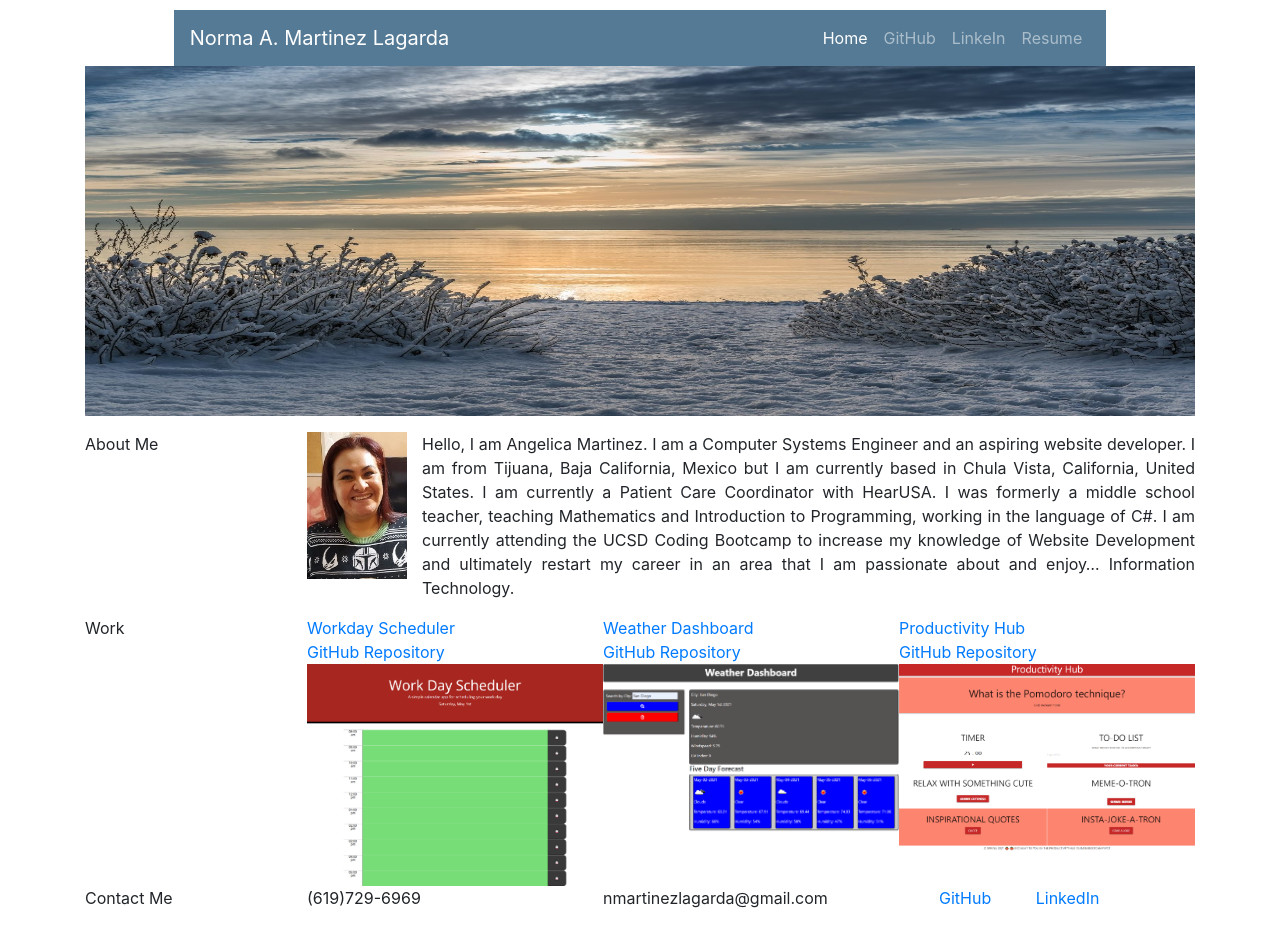
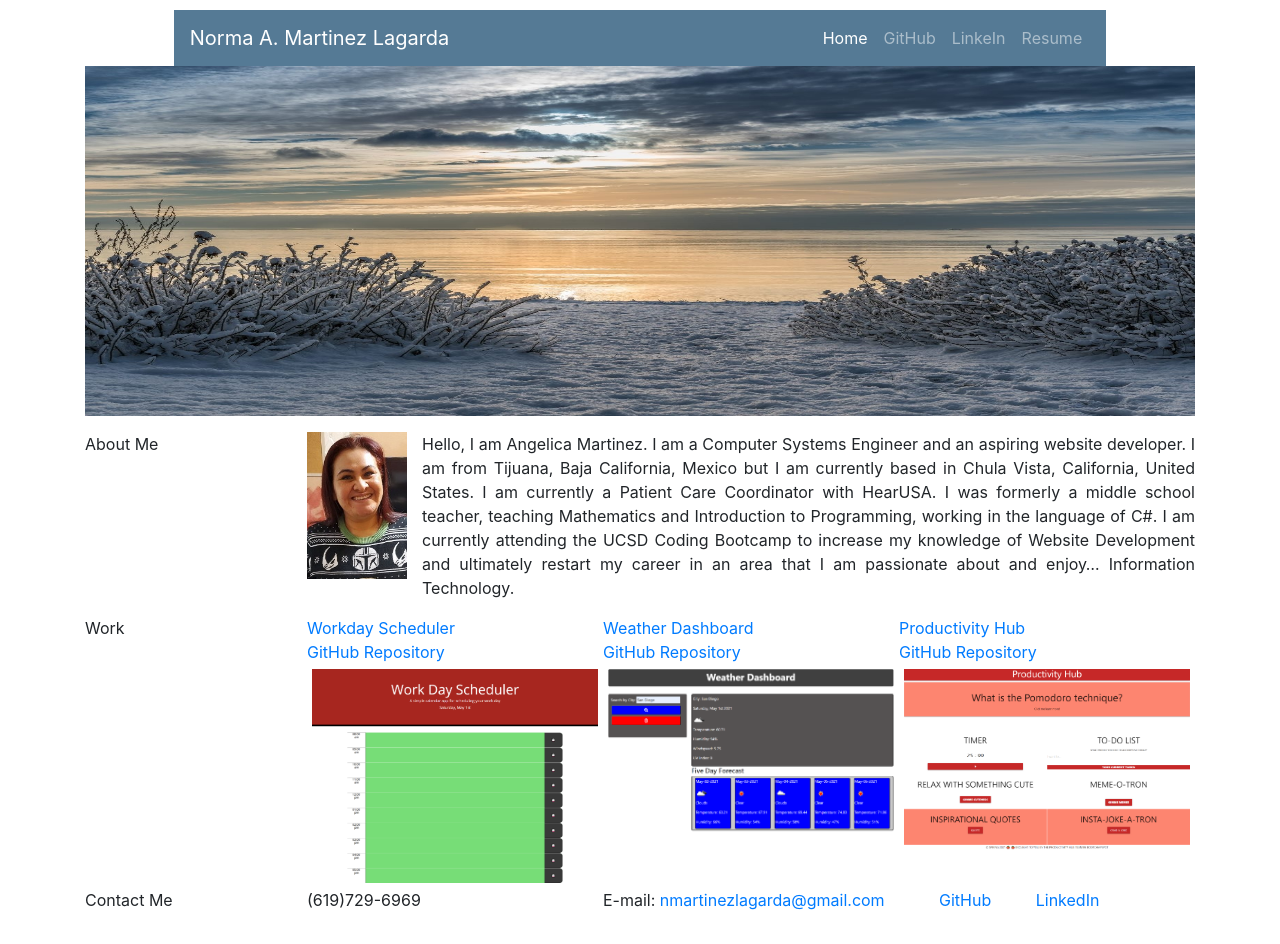
Before and after one commit to AngyMtz/Professional-Materials, a plain HTML site: page index.html in a window 1280 px wide. Drawn offline with nearby package versions, Linux system fonts and the light colour scheme.

Commit message:
Email hyperlink

```diff
--- a/assets/css/style.css
+++ b/assets/css/style.css
@@ -44,6 +44,10 @@ nav{
     grid-area: Work;
 }
 
+.workImage {
+    padding: 5px;
+}
+
 .Scheduler {
     grid-area: Scheduler;
 }
--- a/index.html
+++ b/index.html
@@ -52,17 +52,17 @@
           <div class="Scheduler">
             <a href="https://angymtz.github.io/Workday-Scheduler/">Workday Scheduler</a><br>
             <a href="https://github.com/AngyMtz/Productivity-Hub">GitHub Repository</a>
-            <a href="https://angymtz.github.io/Workday-Scheduler/"><img src="./assets/images/Scheduler.png" width="100%"></a>
+            <a href="https://angymtz.github.io/Workday-Scheduler/"><img class="workImage" src="./assets/images/Scheduler.png" width="100%"></a>
           </div>
           <div class="Weather">
             <a href="https://angymtz.github.io/Weather-Dashboard/">Weather Dashboard</a><br>
             <a href="https://github.com/AngyMtz/Weather-Dashboard">GitHub Repository</a>
-            <a href="https://angymtz.github.io/Weather-Dashboard/"><img src="./assets/images/Weather.png" width="100%"></a>
+            <a href="https://angymtz.github.io/Weather-Dashboard/"><img class="workImage"src="./assets/images/Weather.png" width="100%"></a>
           </div>
           <div class="prodHuc">
             <a href="https://damaximum.github.io/Productivity-Hub/">Productivity Hub</a><br>
             <a href="https://github.com/AngyMtz/Productivity-Hub">GitHub Repository</a>
-            <a href="https://damaximum.github.io/Productivity-Hub/"><img src="./assets/images/ProdHub.png" width="100%"></a>
+            <a href="https://damaximum.github.io/Productivity-Hub/"><img class="workImage"src="./assets/images/ProdHub.png" width="100%"></a>
           </div>
           <div class="contactMe">
             <p>Contact Me</p>
@@ -71,7 +71,7 @@
             <p>(619)729-6969</p>
           </div>
           <div class="email">
-            <p>nmartinezlagarda@gmail.com</p>
+            <p>E-mail: <a href="nmartinezlagarda@gmail.com">nmartinezlagarda@gmail.com</a></p>
           </div>
           <div class="GitInk">
             <span>
```
